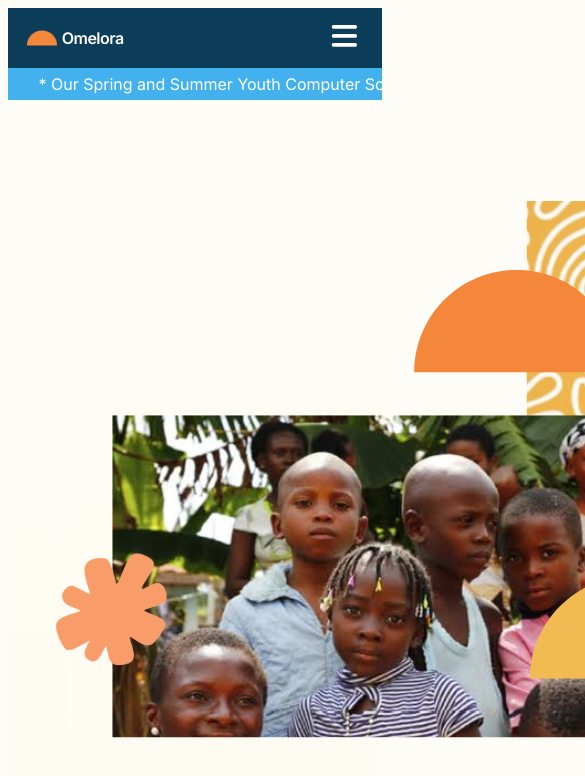
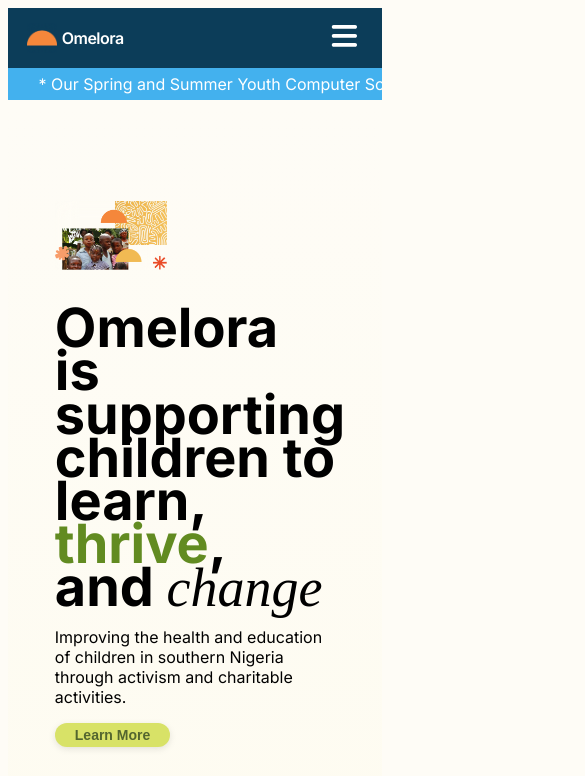
Before and after one commit to kyraezikeuzor/Omelora-Website, a Next.js app: page / in a window 390 px wide. Shown: the top 776 px of the page, 585 px wide, since content can reach past the window. Built offline with nearby package versions, Linux system fonts and the light colour scheme; a web font is replaced by a local one.

Commit message:
Fixed hero image 2/?

```diff
--- a/components/Home/Hero.module.css
+++ b/components/Home/Hero.module.css
@@ -45,9 +45,6 @@
 
     .hero img {
         align-self: start;
-
-        width: auto;
-        height: 100%;
         order: 1;
         margin-bottom: 0;
     }
```
